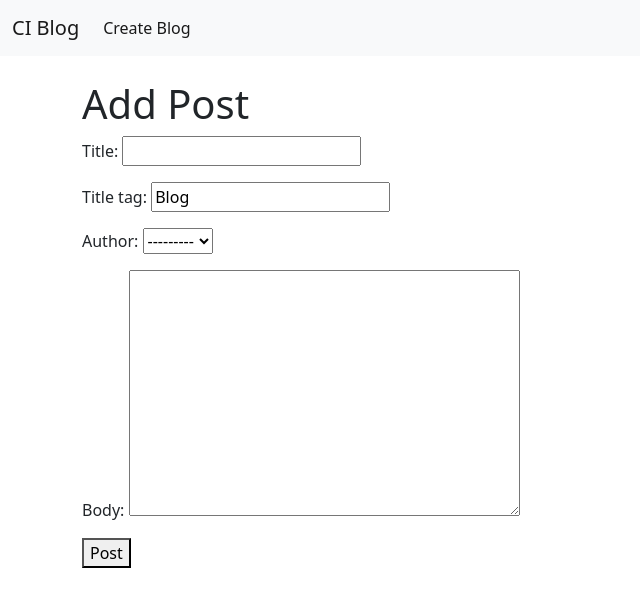
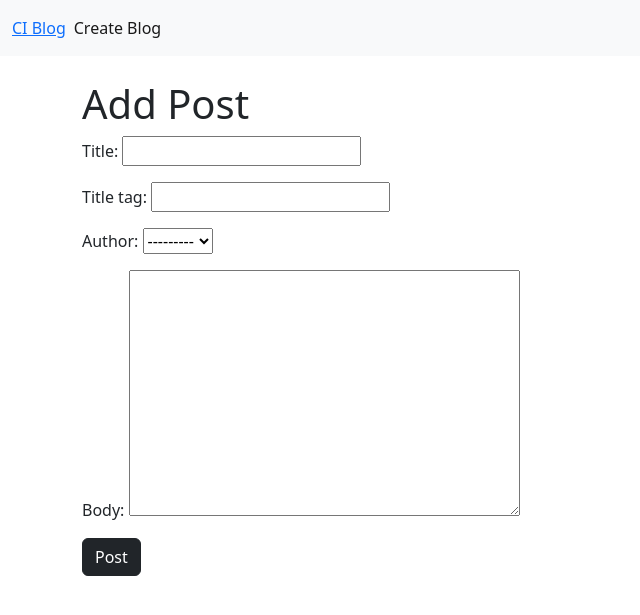
Before and after one commit to ChivSuroo/Project-4, a Django app: page /add_post/ in a window 1280 px wide. Shown: the top 615 px of the page, without its empty margins (0-640 px from the left). Run offline with Django 3.2, Linux system fonts and the light colour scheme; data comes from the database, SQL or seed files in the repository; both versions use the stored data as it was after the commit.

Commit message:
added title tabs

```diff
--- a/myblog/models.py
+++ b/myblog/models.py
@@ -4,7 +4,7 @@ from django.urls import reverse
 
 class Post(models.Model):
     title = models.CharField(max_length=255)
-    title_tag = models.CharField(max_length=255, default="Blog")
+    title_tag = models.CharField(max_length=255)
     author = models.ForeignKey(User, on_delete=models.CASCADE)
     body = models.TextField()
 
--- a/myblog/templates/add_post.html
+++ b/myblog/templates/add_post.html
@@ -1,5 +1,5 @@
 {% extends 'base.html' %}
-
+{% block title %}Create Blog{% endblock %}
 {% block content %}
 
 
@@ -9,7 +9,7 @@
 <form method="POST">
     {% csrf_token %}
     {{ form.as_p }}
-    <button>Post</button>
+    <button class="btn btn-dark">Post</button>
 </form>
 
 
--- a/myblog/templates/base.html
+++ b/myblog/templates/base.html
@@ -12,7 +12,7 @@
 <body>
     <nav class="navbar navbar-expand-lg bg-light">
         <div class="container-fluid">
-            <a class="navbar-brand" href="{% url 'home' %}">CI Blog</a>
+            <a class="navbar-brand," href="{% url 'home' %}">CI Blog</a>
             <button class="navbar-toggler" type="button" data-bs-toggle="collapse" data-bs-target="#navbarNav"
                 aria-controls="navbarNav" aria-expanded="false" aria-label="Toggle navigation">
                 <span class="navbar-toggler-icon"></span>
```
Also changed, not shown: db.sqlite3.
